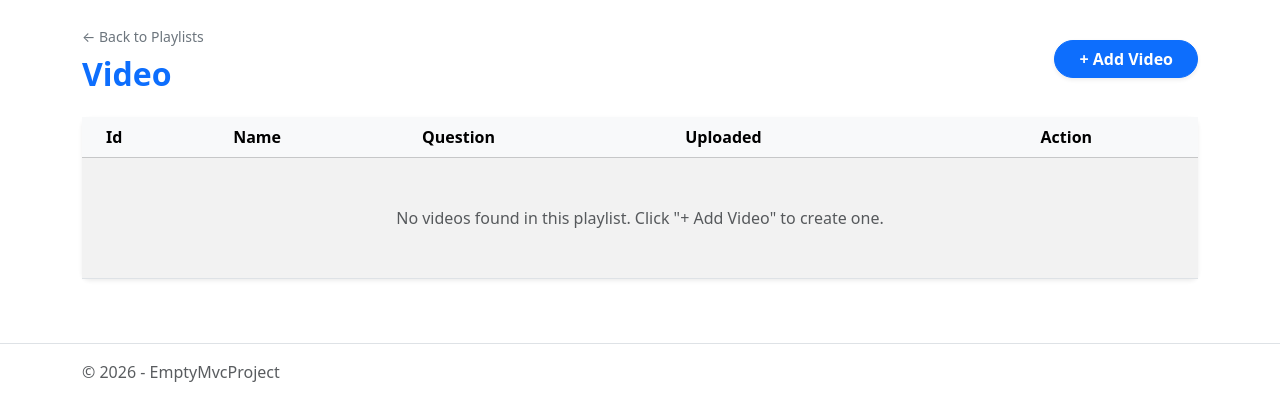
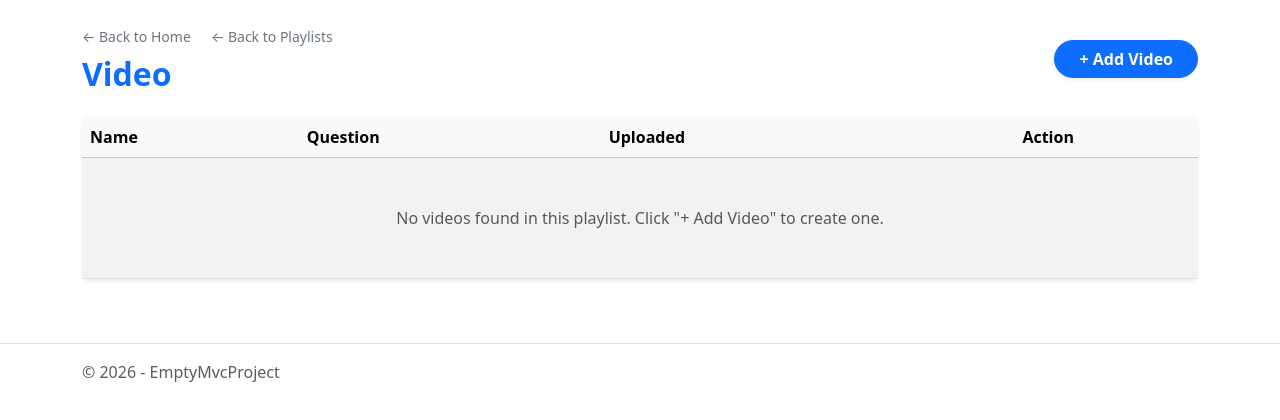
Before and after one commit to HangThu101190/manage-english-youtube-clip, an ASP.NET Core app: template Views/Videos/Index.cshtml in a window 1280 px wide. Shown: the part 57-477 px from the top of the page. Run offline with ASP.NET Core 8, Linux system fonts and the light colour scheme; the template is opened without the code that fills it, so the values that code supplies are empty.

Commit message:
refactor: add back to home link and remove id column on videos view
Co-authored-by: HangThu101190 <81788190+HangThu101190@users.noreply.github.com>

```diff
--- a/Views/Videos/Index.cshtml
+++ b/Views/Videos/Index.cshtml
@@ -6,6 +6,7 @@
 
 <div class="d-flex justify-content-between align-items-center mb-4 mt-4">
     <div>
+        <a asp-controller="Home" asp-action="Index" class="text-decoration-none text-secondary small mb-2 d-inline-block me-3">&larr; Back to Home</a>
         <a asp-controller="Playlists" asp-action="Index" class="text-decoration-none text-secondary small mb-2 d-inline-block">&larr; Back to Playlists</a>
         <h2 class="text-primary fw-bold mb-0">@ViewData["PlaylistName"] Video</h2>
     </div>
@@ -68,7 +69,6 @@
             <table class="table table-hover table-striped align-middle mb-0">
                 <thead class="table-light">
                     <tr>
-                        <th class="ps-4">Id</th>
                         <th>Name</th>
                         <th>Question</th>
                         <th>Uploaded</th>
@@ -78,9 +78,6 @@
                 <tbody>
             @foreach (var item in Model) {
                     <tr>
-                        <td class="ps-4 fw-medium text-secondary">
-                            @Html.DisplayFor(modelItem => item.Id)
-                        </td>
                         <td class="fw-bold">
                             @Html.DisplayFor(modelItem => item.Name)
                         </td>
@@ -103,7 +100,7 @@
                 @if (!Model.Any())
                 {
                     <tr>
-                        <td colspan="5" class="text-center py-5 text-muted">
+                        <td colspan="4" class="text-center py-5 text-muted">
                             No videos found in this playlist. Click "+ Add Video" to create one.
                         </td>
                     </tr>
```
